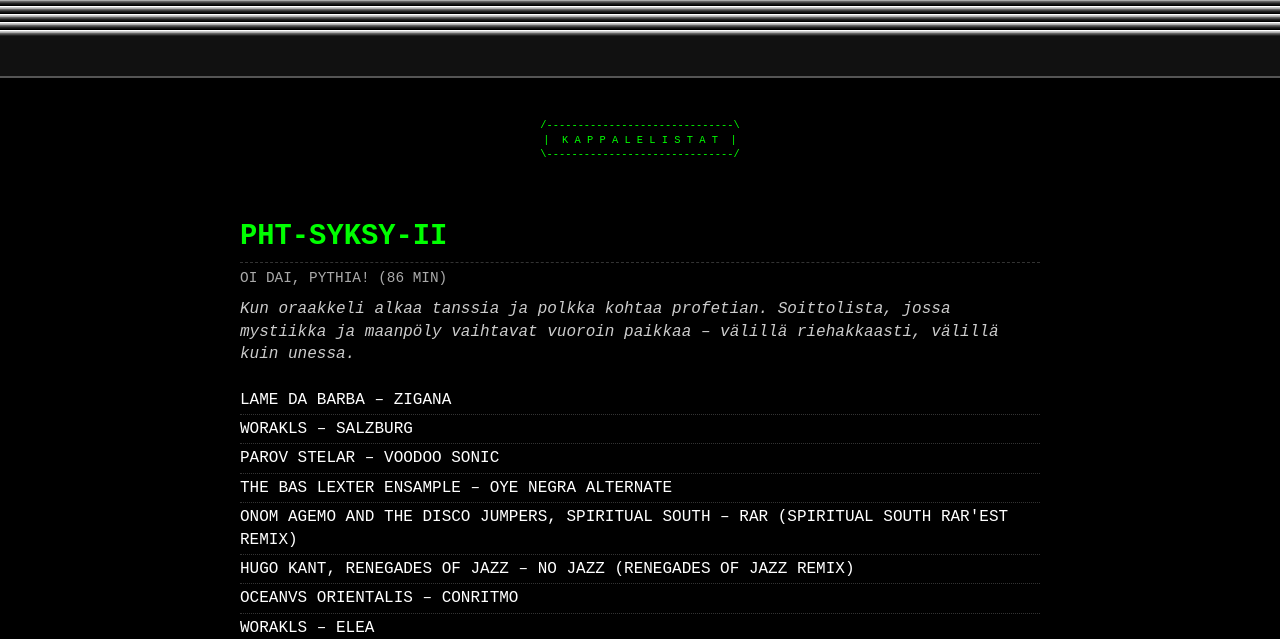
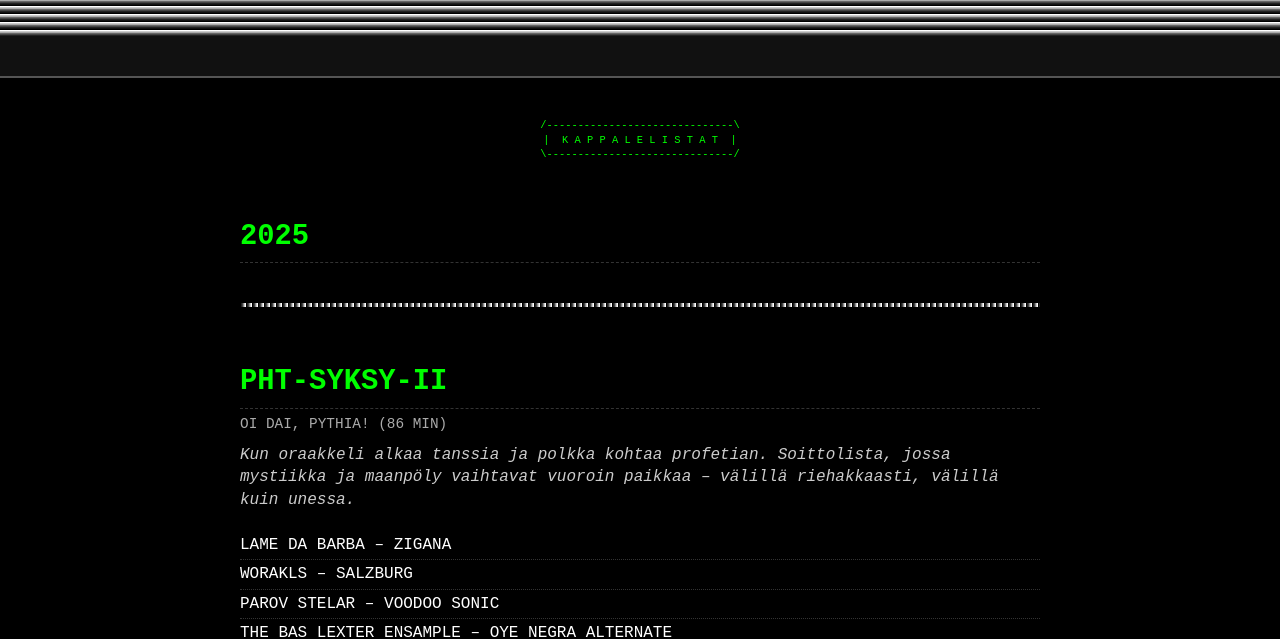
Before and after one commit to pimeahuonetanssi/arkisto, a plain HTML site: page index.html in a window 1280 px wide. Shown: the part 162-801 px from the top of the page. Drawn offline with Linux system fonts and the light colour scheme.

Commit message:
vuosiluku

```diff
--- a/index.html
+++ b/index.html
@@ -19,6 +19,12 @@
 /------------------------------\
 |  K A P P A L E L I S T A T  |
 \------------------------------/</pre>
+                <section class="playlist">
+            <h2 class="all-caps">2025</h2>
+            </ul>
+        </section>
+
+        <div class="separator-line"></div>
 
         <section class="playlist">
             <h2 class="all-caps">PHT-SYKSY-II</h2>
```
